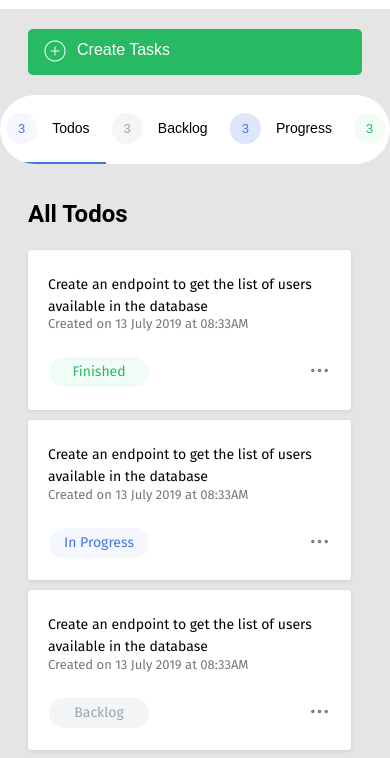
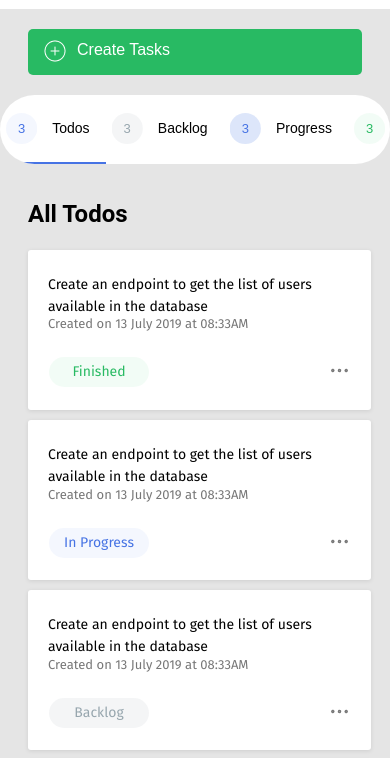
Before and after one commit to chris097/Three60, a website with bundled scripts: page index.html in a window 390 px wide. Shown: the part 71-829 px from the top of the page. Built offline with nearby package versions, Linux system fonts and the light colour scheme; files whose address does not match are found by name.

Commit message:
checking...

```diff
--- a/custom/css/pages/index.css
+++ b/custom/css/pages/index.css
@@ -60,12 +60,12 @@
         width: 90%;
     }
 }
-@media screen and (max-width: 400px){
+@media screen and (max-width: 450px){
     .card-1{
-        width: 80%;
+        width: 85%;
     }
 }
-@media screen and (max-width: 370px){
+/* @media screen and (max-width: 370px){
     .card-1{
         width: 75%;
     }
@@ -74,7 +74,7 @@
     .card-1{
         width: 66.88%;
     }
-}
+}  */
 .class-note_result-1,
 .class-note_result-2,
 .class-note_result-3,
```
